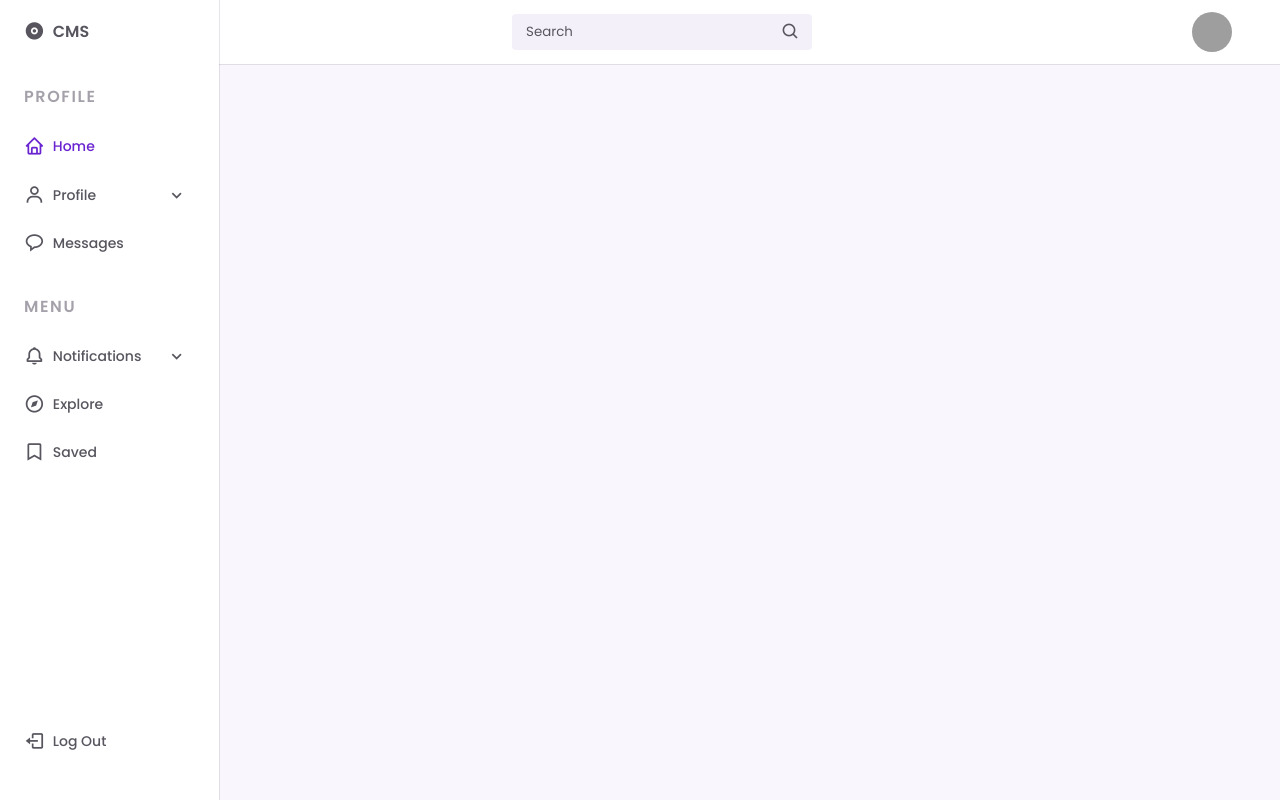
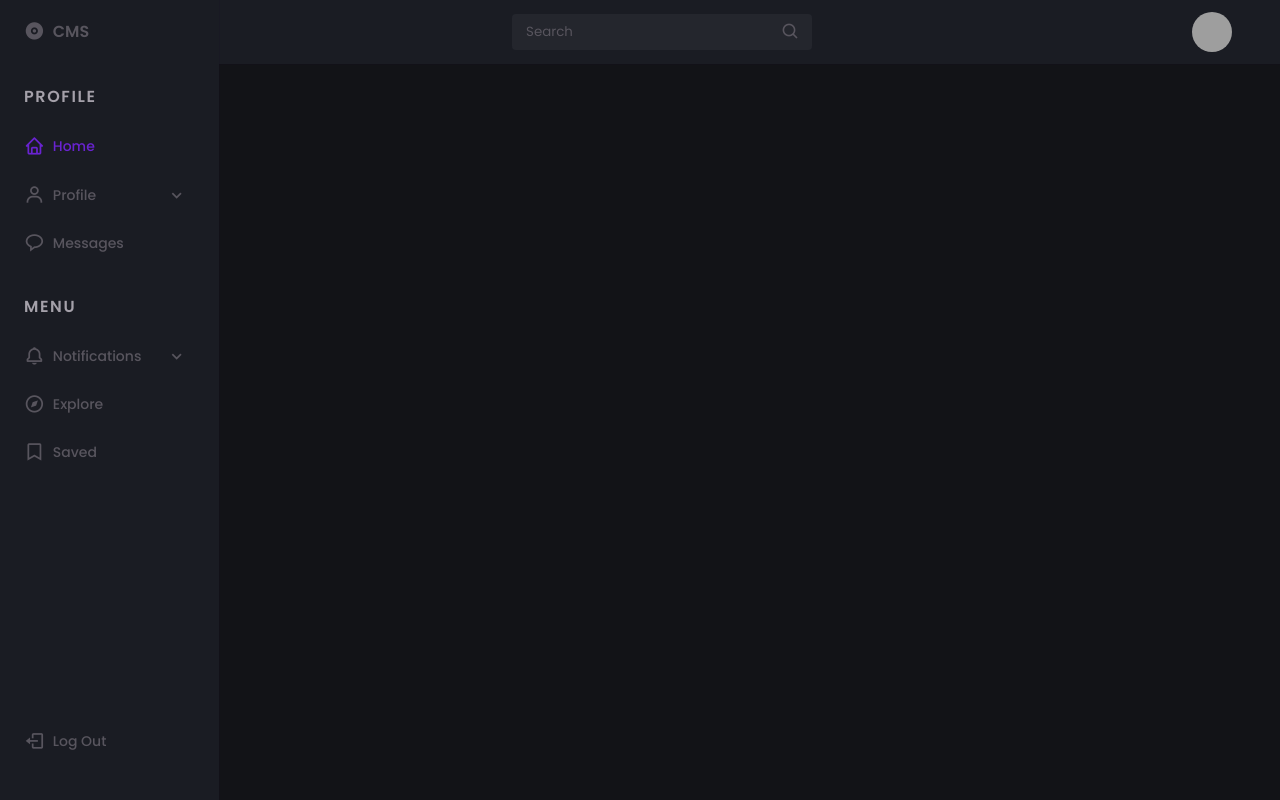
Before and after one commit to OtakuStanYoutube/cms, a Django app: page / in a window 1280 px wide. Run offline with Django 3.2, Linux system fonts and the light colour scheme; grey boxes are pictures that could not be loaded.

Commit message:
:art: Updating styles for dashboard

```diff
--- a/static/css/style.css
+++ b/static/css/style.css
@@ -8,12 +8,12 @@
 
   /*========== Colors ==========*/
   --first-color: #6923D0;
-  --first-color-light: #F4F0FA;
-  --title-color: #19181B;
+  --first-color-light: #24262D;
+  --title-color: #F4F0FA;
   --text-color: #58555E;
   --text-color-light: #A5A1AA;
-  --body-color: #F9F6FD;
-  --container-color: #FFFFFF;
+  --body-color: #121317;
+  --container-color: #1A1c23;
 
   /*========== Font and typography ==========*/
   --body-font: 'Poppins', sans-serif;
```
